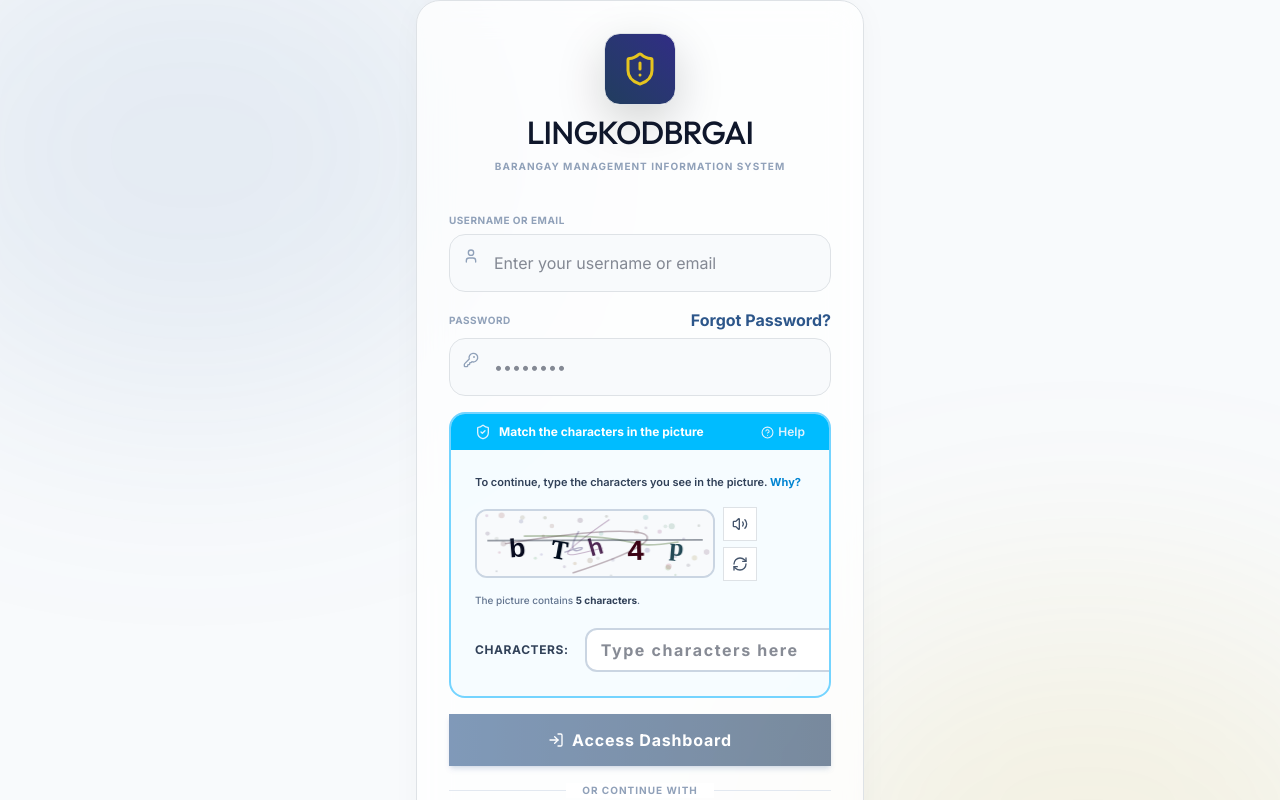
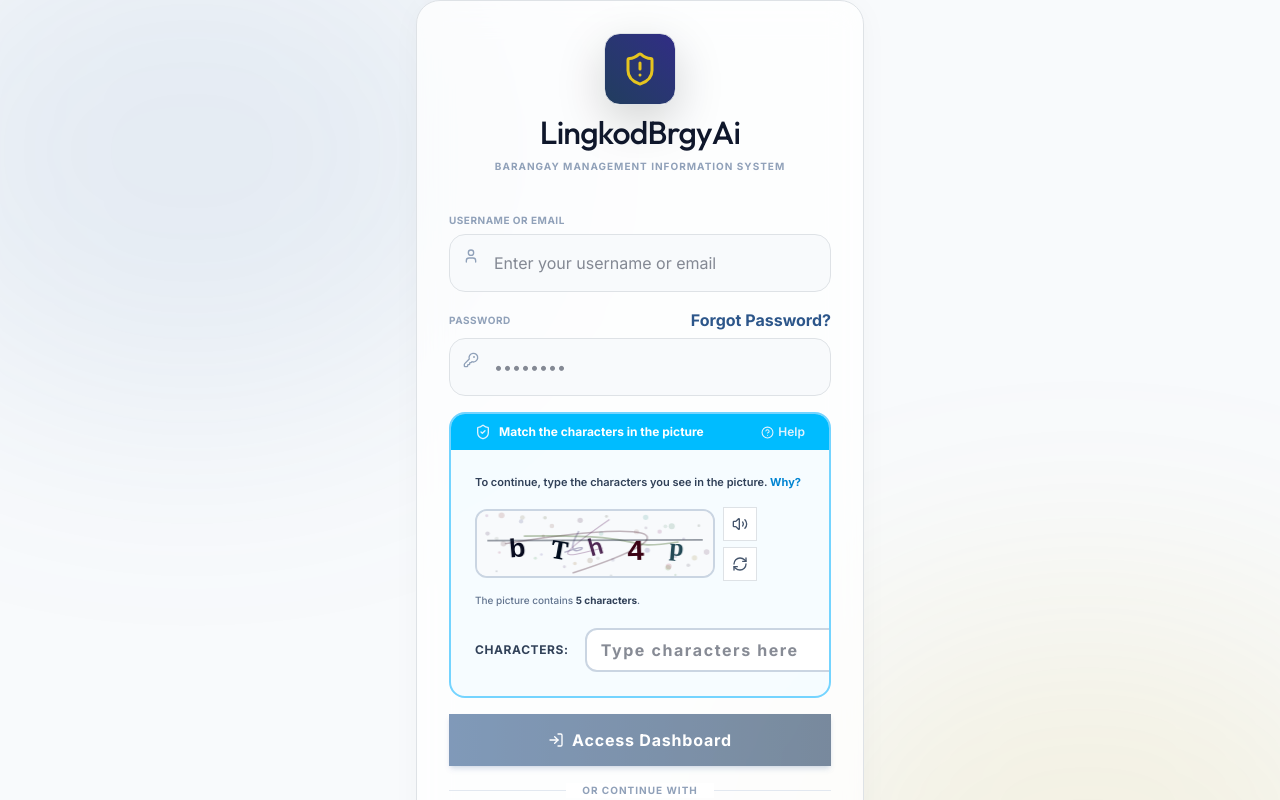
Before and after one commit to a2b567/LingkodBrgAI, a React (Vite) app in the folder frontend/: page /login in a window 1280 px wide. Shown: the top 800 px of the page. Built offline with nearby package versions, Linux system fonts and the light colour scheme; no server answers.

Commit message:
style: standardize application brand name to LingkodBrgyAi

```diff
--- a/frontend/index.html
+++ b/frontend/index.html
@@ -4,7 +4,7 @@
     <meta charset="UTF-8" />
     <link rel="icon" type="image/png" href="/logo.png" />
     <meta name="viewport" content="width=device-width, initial-scale=1.0" />
-    <title>LingkodBrgAI - Barangay Management Information System</title>
+    <title>LingkodBrgyAi - Barangay Management Information System</title>
     <!-- Google Fonts -->
     <link rel="preconnect" href="https://fonts.googleapis.com">
     <link rel="preconnect" href="https://fonts.gstatic.com" crossorigin>
--- a/frontend/src/layouts/DashboardLayout.tsx
+++ b/frontend/src/layouts/DashboardLayout.tsx
@@ -198,7 +198,7 @@ export const DashboardLayout: React.FC<LayoutProps> = ({ children }) => {
           </div>
           {sidebarOpen && (
             <div className="flex flex-col justify-center">
-              <div className="font-extrabold text-sm leading-tight tracking-tight text-gov-blue-850 dark:text-gov-blue-300">LingkodBrgyAI</div>
+              <div className="font-extrabold text-sm leading-tight tracking-tight text-gov-blue-850 dark:text-gov-blue-300">LingkodBrgyAi</div>
               <div className="text-[9px] text-slate-400 dark:text-slate-500 font-extrabold tracking-widest uppercase leading-tight">Barangay Info Sys</div>
             </div>
           )}
--- a/frontend/src/pages/Certificates.tsx
+++ b/frontend/src/pages/Certificates.tsx
@@ -482,7 +482,7 @@ export const Certificates: React.FC = () => {
             <div key={idx} className={`bg-white dark:bg-slate-900 p-5 rounded-3xl border-l-4 ${item.color} border border-slate-200 dark:border-slate-800 shadow-sm flex flex-col justify-between hover:shadow-md transition-all group`}>
               <div className="space-y-2">
                 <div className="flex items-center justify-between">
-                  <span className="text-[9px] font-extrabold uppercase text-slate-500 dark:text-slate-400 tracking-wider">LINGKODBRGAI DOCUMENT</span>
+                  <span className="text-[9px] font-extrabold uppercase text-slate-500 dark:text-slate-400 tracking-wider">LingkodBrgyAi DOCUMENT</span>
                   <span className="text-xs font-black text-gov-blue-600 dark:text-gov-gold-400 bg-gov-blue-50 dark:bg-slate-800 px-2.5 py-1 rounded-full border border-gov-blue-200/60 dark:border-slate-700">
                     {item.price > 0 ? `₱${item.price.toFixed(2)}` : 'Free'}
                   </span>
--- a/frontend/src/pages/KioskCertificates.tsx
+++ b/frontend/src/pages/KioskCertificates.tsx
@@ -2285,7 +2285,7 @@ export const KioskCertificates: React.FC = () => {
       </main>
 
       <footer className="py-4 text-center text-[10px] font-black uppercase tracking-[0.25em] text-slate-500 relative z-20 border-t border-slate-800/80 bg-slate-950/80 backdrop-blur-md">
-        LINGKODBRGAI • SELF-SERVICE KIOSK PORTAL • BARANGAY LAWRENCE
+        LingkodBrgyAi • SELF-SERVICE KIOSK PORTAL • BARANGAY LAWRENCE
       </footer>
     </div>
   );
--- a/frontend/src/pages/Landing.tsx
+++ b/frontend/src/pages/Landing.tsx
@@ -217,7 +217,7 @@ export const Landing: React.FC = () => {
             </div>
             <div className="flex flex-col justify-center">
               <span className="font-extrabold text-base leading-tight tracking-tight text-gov-blue-900 dark:text-gov-blue-300">
-                LingkodBrgAI Portal
+                LingkodBrgyAi Portal
               </span>
               <p className="text-[9px] text-slate-500 dark:text-slate-400 font-black tracking-widest uppercase leading-tight">
                 Laguna Government LGU
@@ -882,7 +882,7 @@ export const Landing: React.FC = () => {
                 B
               </div>
               <div>
-                <h4 className="font-extrabold text-sm text-gov-blue-900 dark:text-gov-blue-300">LingkodBrgAI</h4>
+                <h4 className="font-extrabold text-sm text-gov-blue-900 dark:text-gov-blue-300">LingkodBrgyAi</h4>
                 <p className="text-[8px] text-slate-500 dark:text-slate-400 font-bold uppercase tracking-wider">Local Government Unit Portal</p>
               </div>
             </div>
--- a/frontend/src/pages/Login.tsx
+++ b/frontend/src/pages/Login.tsx
@@ -215,8 +215,8 @@ export const Login: React.FC = () => {
           <div className="w-18 h-18 bg-gradient-to-tr from-gov-blue-800 to-indigo-900 rounded-2xl mx-auto shadow-lg shadow-gov-blue-500/25 flex items-center justify-center border border-gov-blue-700/50">
             <ShieldAlert size={36} className="text-gov-gold-400" />
           </div>
-          <h2 className="text-xl font-extrabold tracking-tight text-gov-blue-900 dark:text-gov-blue-300 uppercase">
-            LingkodBrgAI
+          <h2 className="text-2xl font-extrabold tracking-tight text-gov-blue-900 dark:text-gov-blue-300">
+            LingkodBrgyAi
           </h2>
           <p className="text-[10px] text-slate-400 font-bold uppercase tracking-widest">
             Barangay Management Information System
--- a/frontend/src/pages/QueueMonitor.tsx
+++ b/frontend/src/pages/QueueMonitor.tsx
@@ -244,7 +244,7 @@ export const QueueMonitor: React.FC = () => {
       {/* Footer ticker */}
       <footer className="pt-6 border-t border-slate-800 text-center text-[10px] font-black uppercase tracking-[0.2em] text-slate-500 flex items-center justify-center gap-2 relative z-10">
         <Clock size={12} />
-        LINGKODBRGAI • AI VOICE ANNOUNCEMENT SYSTEM CONNECTED
+        LingkodBrgyAi • AI VOICE ANNOUNCEMENT SYSTEM CONNECTED
       </footer>
     </div>
   );
--- a/frontend/src/pages/VerifyDocument.tsx
+++ b/frontend/src/pages/VerifyDocument.tsx
@@ -190,7 +190,7 @@ export const VerifyDocument: React.FC = () => {
 
         {/* Footer Seal */}
         <div className="text-center text-[9px] text-slate-500 dark:text-slate-400 font-semibold leading-normal pt-4 border-t border-slate-200/50 dark:border-slate-800/50">
-          LingkodBrgAI — Barangay Lawrence (Laguna, PH) • Secure Reference Code: <span className="font-mono">{hash?.slice(0, 16)}</span>
+          LingkodBrgyAi — Barangay Lawrence (Laguna, PH) • Secure Reference Code: <span className="font-mono">{hash?.slice(0, 16)}</span>
         </div>
 
         <div className="text-center text-[8px] font-bold text-slate-500 dark:text-slate-400 uppercase tracking-widest pt-4 border-t border-slate-200/50 dark:border-slate-800/50 mt-6">
```
